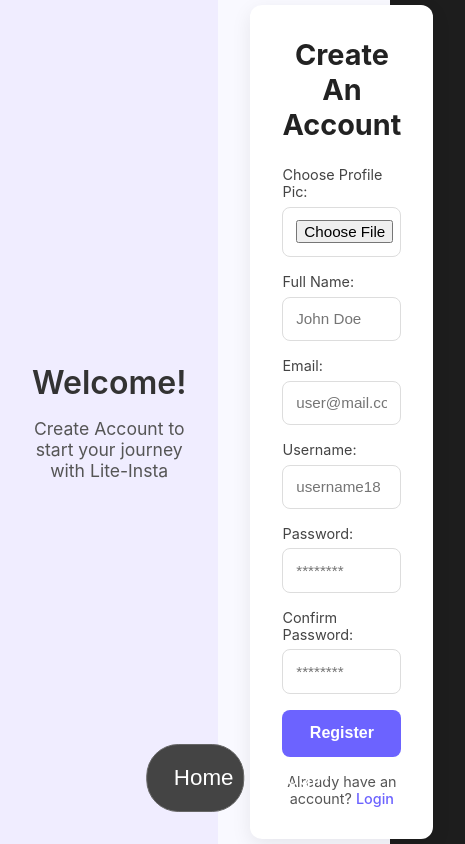
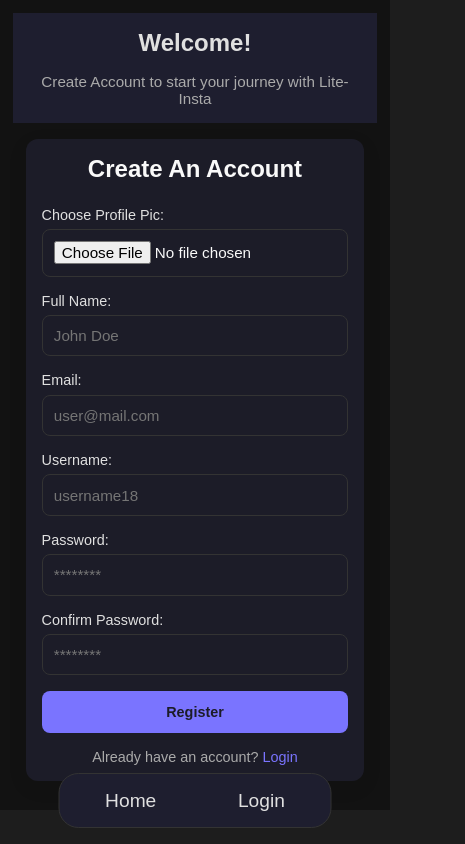
Before and after one commit to Pardeep-Shyoran/Lite-Insta, a React (Vite) app in the folder Frontend/: page /register in a window 390 px wide. Shown: the whole page, 465 px wide, since content can reach past the window. Built offline with nearby package versions, Linux system fonts and the light colour scheme; no server answers; a web font is replaced by a local one.

Commit message:
register, login and navbar styled and responsive

```diff
--- a/Frontend/src/components/Navbar/Navbar.module.css
+++ b/Frontend/src/components/Navbar/Navbar.module.css
@@ -1,37 +1,61 @@
-.navbar{
+.navbar {
   display: flex;
   justify-content: space-around;
   align-items: center;
   width: 25%;
   padding: 0.4rem;
-    background-color: var(--text-color2);
-    border: 1px solid var(--text-color3);
+  background-color: var(--navbar-bg);
+  border: 1px solid var(--navbar-border);
   border-radius: 32px;
   position: absolute;
   bottom: 2rem;
   left: 50%;
   transform: translateX(-50%);
   font-size: 1.4rem;
+}
 
-    .link{
-        color: var(--text-color);
+.navbar .link {
+  color: var(--navbar-link);
   text-decoration: none;
   padding: 0.8rem 1.2rem;
   border-radius: 28px;
   transition: all 0.3s ease;
   border: 1px solid transparent;
-
-        &:hover{
-            background-color: var(--text-color3);
 }
 
-        &.active{
-            background-color: var(--accent-color2);
-            color: var(--primary-color);
-            border: 1px solid var(--text-color3);
+.navbar .link:hover {
+  background-color: var(--navbar-link-hover);
 }
 
+.navbar .link.active {
+  background-color: var(--navbar-link-active-bg);
+  color: var(--navbar-link-active-color);
+  border: 1px solid var(--navbar-border);
 }
 
+/* ===========================
+   Responsive Styles
+   =========================== */
 
+/* Tablet */
+@media (max-width: 1024px) {
+  .navbar {
+    width: 50%;
+    font-size: 1.3rem;
   }
+}
+
+/* Mobile */
+@media (max-width: 767px) {
+  .navbar {
+    width: 70%;
+    bottom: 1rem;
+    border-radius: 20px;
+    font-size: 1.2rem;
+    padding: 0.3rem;
+  }
+
+  .navbar .link {
+    padding: 0.6rem 0.8rem;
+  }
+}
--- a/Frontend/src/index.css
+++ b/Frontend/src/index.css
@@ -23,6 +23,26 @@
     --text-color2: #444;
     --text-color3: #666;
     --border-color: #333333;
+
+  /* Colors */
+  --color-white: #1c1c28;
+
+  --color-bg-light: #121212;
+  --color-bg-accent: #1e1e2f;
+  --color-surface: #1c1c28;       /* cards, forms, inputs in dark mode */
+  --color-surface-alt: #2a2a3d;
+  --color-text-dark: #f9f9f9;
+  --color-text-mid: #e0e0e0;
+  --color-text-light: #aaa;
+  --color-primary: #7a74ff;
+  --color-primary-hover: #5b55d6;
+  --color-error: #ff6b6b;
+  --color-border: #333;
+  --color-border-strong: #444;
+
+  --shadow-md: 0 6px 20px rgba(0, 0, 0, 0.6);
+
+  /* Font */
     --font-family: 'Arial', sans-serif;
     --font-family1: 'Antonio', sans-serif;
     --font-family2: 'Bitcount Single', sans-serif;
@@ -30,4 +50,32 @@
     --font-family4: 'Onest', sans-serif;
     --font-family5: 'Roboto', sans-serif;
     --font-family6: 'Syne', sans-serif;
+
+  /* Sizing */
+  --radius-sm: 6px;
+  --radius-md: 8px;
+  --radius-lg: 12px;
+
+  --shadow-md: 0 6px 20px rgba(0, 0, 0, 0.08);
+
+  /* Spacing */
+  --space-xs: 0.3rem;
+  --space-sm: 0.4rem;
+  --space-md: 0.8rem;
+  --space-lg: 1rem;
+  --space-xl: 2rem;
+
+  /* Font sizes */
+  --fs-sm: 0.8rem;
+  --fs-base: 0.95rem;
+  --fs-md: 1rem;
+  --fs-lg: 1.8rem;
+  --fs-xl: 2rem;
+
+  --navbar-bg: #1e1e2f;
+  --navbar-border: #333;
+  --navbar-link: #e0e0e0;
+  --navbar-link-hover: #2a2a3d;
+  --navbar-link-active-bg: #2f2f48;
+  --navbar-link-active-color: #7a74ff;
 }
--- a/Frontend/src/pages/Login/Login.jsx
+++ b/Frontend/src/pages/Login/Login.jsx
@@ -13,7 +13,13 @@
   const dispatch = useDispatch();
   const navigate = useNavigate();
 
-  const { register, handleSubmit, reset } = useForm();
+  const {
+    register,
+    handleSubmit,
+    reset,
+    formState: { errors, isSubmitting }
+   } =
+   useForm();
 
   function LoginHandler(user) {
     // console.log(user);
@@ -110,9 +116,9 @@
               <button
                 type="submit"
                 className={styles["login-button"]}
-                disabled={loading}
+                disabled={isSubmitting}
               >
-                {loading ? "Logging in..." : "Login"}
+                {isSubmitting ? "Logging in..." : "Login"}
               </button>
 
               <p className={styles["login-extraText"]}>
--- a/Frontend/src/pages/Register/Register.jsx
+++ b/Frontend/src/pages/Register/Register.jsx
@@ -46,9 +46,9 @@
     }
     if (success) {
       toast.success(message || "Registration successful!");
+      reset();
       navigate("/");
     }
-    reset();
   }, [success, navigate, loading, message, error]);
 
   return (
--- a/Frontend/src/pages/Register/Register.module.css
+++ b/Frontend/src/pages/Register/Register.module.css
@@ -1,11 +1,9 @@
-/* Register.module.css */
-
 .register-container {
   display: flex;
   height: 100vh;
   width: 100%;
-  background-color: #f9f9ff;
-  font-family: 'Inter', sans-serif;
+  background-color: var(--color-bg-light);
+  font-family: var(--font-family2);
 }
 
 .register-leftSection {
@@ -14,21 +12,21 @@
   flex-direction: column;
   justify-content: center;
   align-items: center;
-  background: #f0edff;
-  padding: 2rem;
+  background: var(--color-bg-accent);
+  padding: var(--space-xl);
   text-align: center;
 }
 
 .register-leftSection h2 {
-  font-size: 2rem;
+  font-size: var(--fs-xl);
   font-weight: 600;
-  margin-bottom: 1rem;
-  color: #333;
+  margin-bottom: var(--space-lg);
+  color: var(--color-text-mid);
 }
 
 .register-leftSection p {
   font-size: 1.1rem;
-  color: #555;
+  color: var(--color-text-light);
 }
 
 .register-rightSection {
@@ -36,72 +34,80 @@
   display: flex;
   justify-content: center;
   align-items: center;
-  padding: 2rem;
+  padding: var(--space-xl);
 }
 
 .register-formBox {
   width: 100%;
   max-width: 400px;
-  background: #fff;
-  border-radius: 12px;
-  padding: 2rem;
-  box-shadow: 0 6px 20px rgba(0, 0, 0, 0.08);
+  background: var(--color-white);
+  border-radius: var(--radius-lg);
+  padding: var(--space-xl);
+  box-shadow: var(--shadow-md);
 }
 
 .register-formBox h1 {
-  font-size: 1.8rem;
+  font-size: var(--fs-lg);
   margin-bottom: 1.5rem;
   text-align: center;
-  color: #222;
+  color: var(--color-text-dark);
 }
 
 .register-formGroup {
-  margin-bottom: 1rem;
+  margin-bottom: var(--space-lg);
 }
 
 .register-label {
   display: block;
   font-size: 0.9rem;
-  margin-bottom: 0.4rem;
-  color: #444;
+  margin-bottom: var(--space-sm);
+  color: var(--color-text-mid);
 }
 
 .register-input {
   width: 100%;
-  padding: 0.8rem;
-  border: 1px solid #ddd;
-  border-radius: 8px;
-  font-size: 0.95rem;
+  padding: var(--space-md);
+  border: 1px solid var(--color-border);
+  border-radius: var(--radius-md);
+  font-size: var(--fs-base);
+  background-color: var(--color-surface);
+  color: var(--color-text-dark);
+  font-family: var(--font-family2);
   outline: none;
   transition: 0.3s;
 }
 
 .register-input:focus {
-  border-color: #6c63ff;
+  border-color: var(--color-primary);
   box-shadow: 0 0 0 3px rgba(108, 99, 255, 0.2);
 }
 
+.register-input::placeholder{
+    font-family: var(--font-family2);
+}
+
 .register-error {
-  color: #e63946;
-  font-size: 0.8rem;
-  margin-top: 0.3rem;
+  color: var(--color-error);
+  font-size: var(--fs-sm);
+  margin-top: var(--space-xs);
 }
 
 .register-button {
   width: 100%;
   padding: 0.9rem;
-  background-color: #6c63ff;
-  color: #fff;
-  font-size: 1rem;
+  background-color: var(--color-primary);
+  color: var(--color-white);
+  font-size: var(--fs-md);
   font-weight: 600;
   border: none;
-  border-radius: 8px;
+  border-radius: var(--radius-md);
+  font-family: var(--font-family2);
   cursor: pointer;
   transition: 0.3s;
 }
 
 .register-button:hover {
-  background-color: #574fd1;
+  background-color: var(--color-primary-hover);
 }
 
 .register-button:disabled {
@@ -110,14 +116,14 @@
 }
 
 .register-extraText {
-  margin-top: 1rem;
+  margin-top: var(--space-lg);
   text-align: center;
   font-size: 0.9rem;
-  color: #555;
+  color: var(--color-text-light);
 }
 
 .register-extraText a {
-  color: #6c63ff;
+  color: var(--color-primary);
   text-decoration: none;
   font-weight: 500;
 }
@@ -125,3 +131,57 @@
 .register-extraText a:hover {
   text-decoration: underline;
 }
+
+/* ===========================
+   Responsive Styles
+   =========================== */
+
+/* Tablet */
+@media (max-width: 1024px) {
+  .register-container {
+    flex-direction: column;
+    height: auto;
+    padding: var(--space-lg);
+  }
+
+  .register-leftSection,
+  .register-rightSection {
+    width: 100%;
+    flex: unset;
+    padding: var(--space-lg) var(--space-md);
+  }
+
+  .register-formBox {
+    max-width: 100%;
+    padding: var(--space-lg);
+  }
+}
+
+/* Mobile */
+@media (max-width: 767px) {
+  .register-container {
+    padding: var(--space-md);
+  }
+
+  .register-leftSection h2 {
+    font-size: 1.5rem;
+  }
+
+  .register-leftSection p {
+    font-size: 0.95rem;
+  }
+
+  .register-formBox h1 {
+    font-size: 1.5rem;
+  }
+
+  .register-input {
+    padding: 0.7rem;
+    font-size: var(--fs-base);
+  }
+
+  .register-button {
+    font-size: 0.9rem;
+    padding: 0.8rem;
+  }
+}
```
Also changed, not shown: Frontend/src/pages/Login/Login.module.css (+97 -36 lines). Lines whose indentation alone changed are shown as unchanged.
